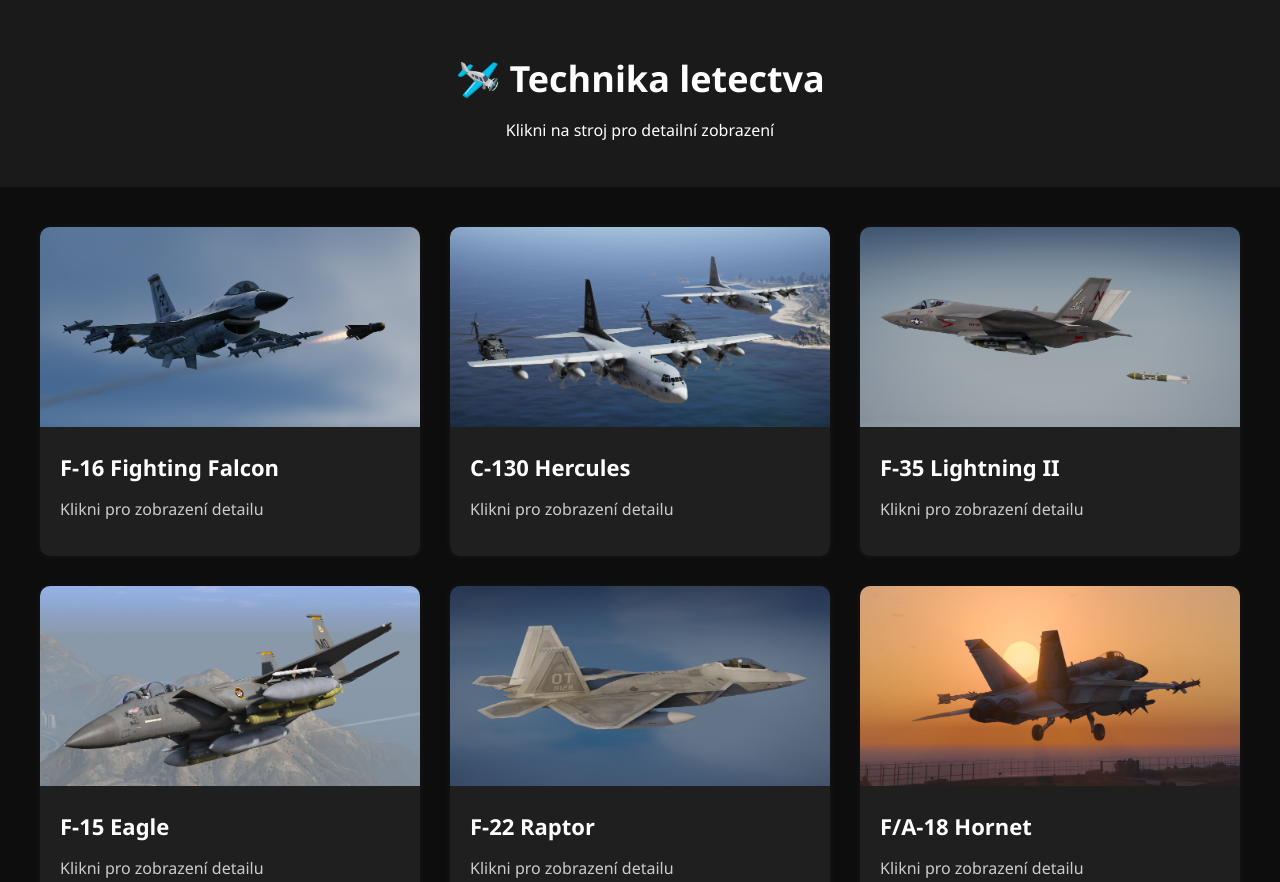
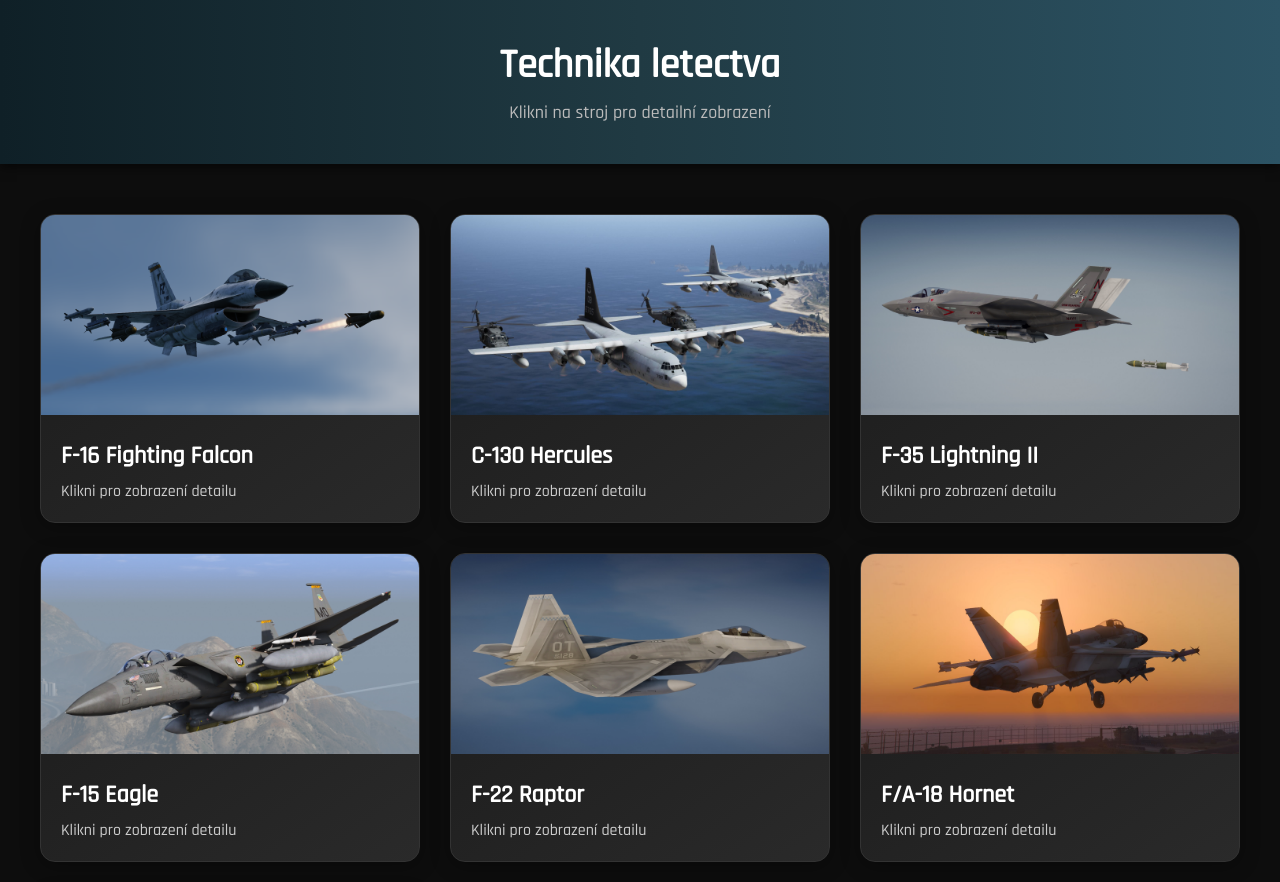
Before and after one commit to Lukynasss/USAF, a plain HTML site: page technika.html in a window 1280 px wide. Shown: the top 882 px of the page. Drawn offline with Linux system fonts and the light colour scheme.

Commit message:
Update technika.html

```diff
--- a/technika.html
+++ b/technika.html
@@ -3,43 +3,59 @@
 <head>
     <meta charset="UTF-8">
     <title>Technika – Americké letectvo</title>
+    <link href="https://fonts.googleapis.com/css2?family=Rajdhani:wght@500&display=swap" rel="stylesheet">
     <style>
+        * {
+            margin: 0;
+            padding: 0;
+            box-sizing: border-box;
+        }
+
         body {
-            margin: 0;
-            font-family: 'Segoe UI', Tahoma, Geneva, Verdana, sans-serif;
+            font-family: 'Rajdhani', sans-serif;
             background-color: #0d0d0d;
             color: white;
+            min-height: 100vh;
         }
 
         header {
-            background-color: #1a1a1a;
+            background: linear-gradient(to right, #0f2027, #203a43, #2c5364);
             text-align: center;
-            padding: 30px 20px;
+            padding: 40px 20px;
+            box-shadow: 0 3px 10px rgba(0,0,0,0.6);
         }
 
         header h1 {
-            font-size: 36px;
+            font-size: 40px;
             margin-bottom: 10px;
+        }
+
+        header p {
+            font-size: 18px;
+            color: #bbb;
         }
 
         .tech-list {
             display: grid;
             grid-template-columns: repeat(auto-fit, minmax(300px, 1fr));
             gap: 30px;
-            padding: 40px;
+            padding: 50px 40px;
         }
 
         .tech-item {
-            background-color: #1f1f1f;
-            border-radius: 10px;
+            background: linear-gradient(145deg, #1a1a1a, #2a2a2a);
+            border-radius: 15px;
             overflow: hidden;
-            box-shadow: 0 0 10px rgba(255,255,255,0.05);
-            transition: transform 0.3s ease;
+            box-shadow: 0 4px 20px rgba(0,0,0,0.3);
+            transition: transform 0.3s ease, box-shadow 0.3s ease;
+            border: 1px solid #333;
             cursor: pointer;
         }
 
         .tech-item:hover {
-            transform: translateY(-5px);
+            transform: translateY(-6px);
+            box-shadow: 0 6px 25px rgba(0,0,0,0.5);
+            border-color: #4da6ff;
         }
 
         .tech-item img {
@@ -53,8 +69,8 @@
         }
 
         .tech-item h3 {
-            margin: 0 0 10px;
-            font-size: 22px;
+            font-size: 24px;
+            margin-bottom: 10px;
         }
 
         .tech-item p {
@@ -65,17 +81,17 @@
         .back {
             display: block;
             text-align: center;
-            margin-top: 20px;
+            margin: 30px 0;
             font-size: 18px;
             color: #4da6ff;
             text-decoration: none;
+            transition: color 0.2s ease;
         }
 
         .back:hover {
-            text-decoration: underline;
+            color: #86c9ff;
         }
 
-        /* Modal styles */
         .modal {
             display: none;
             position: fixed;
@@ -84,8 +100,8 @@
             top: 0;
             width: 100%;
             height: 100%;
-            overflow: auto;
-            background-color: rgba(0,0,0,0.8);
+            background-color: rgba(0,0,0,0.85);
+            backdrop-filter: blur(2px);
         }
 
         .modal-content {
@@ -95,9 +111,15 @@
             padding: 20px;
             width: 90%;
             max-width: 800px;
-            border-radius: 10px;
+            border-radius: 15px;
             text-align: center;
-            color: white;
+            box-shadow: 0 0 25px rgba(0, 0, 0, 0.5);
+            animation: fadeIn 0.3s ease;
+        }
+
+        @keyframes fadeIn {
+            from { opacity: 0; transform: scale(0.95); }
+            to { opacity: 1; transform: scale(1); }
         }
 
         .modal-content img {
@@ -115,7 +137,7 @@
             position: absolute;
             top: 10px;
             right: 20px;
-            font-size: 30px;
+            font-size: 32px;
             color: white;
             cursor: pointer;
         }
@@ -124,7 +146,7 @@
 <body>
 
     <header>
-        <h1>🛩️ Technika letectva</h1>
+        <h1>Technika letectva</h1>
         <p>Klikni na stroj pro detailní zobrazení</p>
     </header>
 
@@ -184,11 +206,11 @@
                 <p>Klikni pro zobrazení detailu</p>
             </div>
         </div>
-
+    </div>
 
     <a class="back" href="index.html">← Zpět na hlavní stránku</a>
 
-    <!-- Modal Window -->
+    <!-- Modal -->
     <div id="modal" class="modal" onclick="closeModal()">
         <div class="modal-content" onclick="event.stopPropagation();">
             <span class="close" onclick="closeModal()">&times;</span>
@@ -197,7 +219,7 @@
         </div>
     </div>
 
-    <!-- Modal Script -->
+    <!-- Script -->
     <script>
         function openModal(imageSrc, text) {
             document.getElementById('modal-img').src = imageSrc;
```
